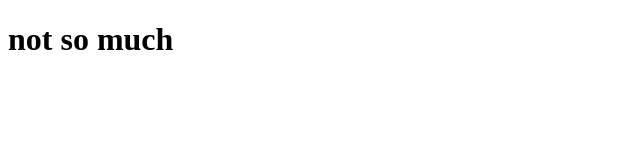
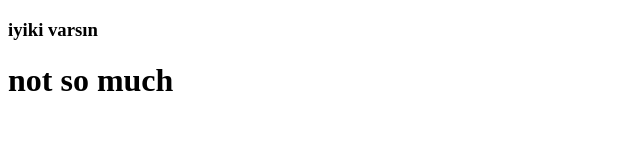
Before and after one commit to malikemilka/test, a plain HTML site: page index.html in a window 1280 px wide. Shown: the whole page, without its empty margins (0-640 px from the left). Drawn offline with Linux system fonts and the light colour scheme.

Commit message:
not an only one

```diff
--- a/index.html
+++ b/index.html
@@ -7,6 +7,7 @@
     <title>Test Git</title>
 </head>
 <body>
+    <h3>iyiki varsın</h3>
     <h1>not so much</h1>
 </body>
 </html>
```
